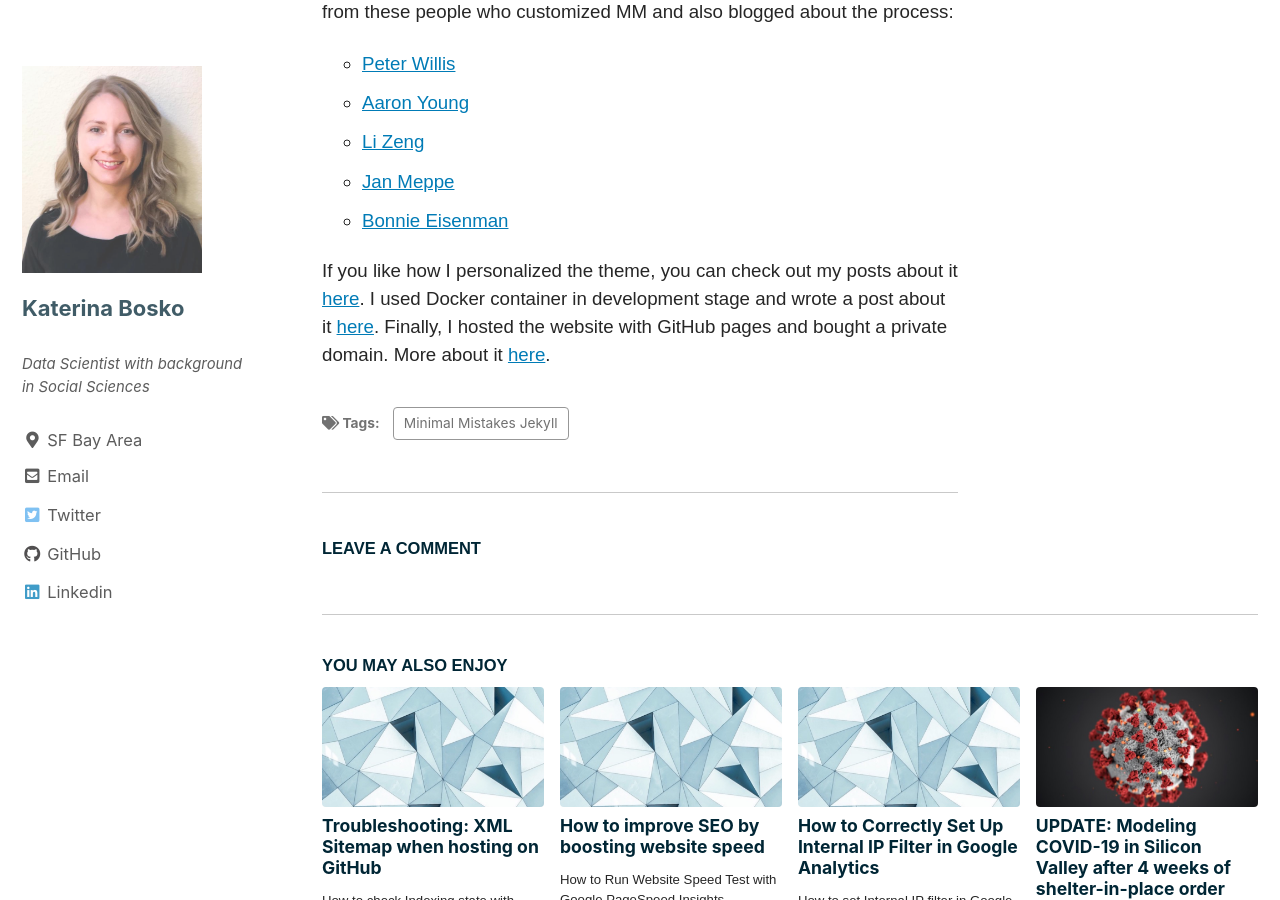
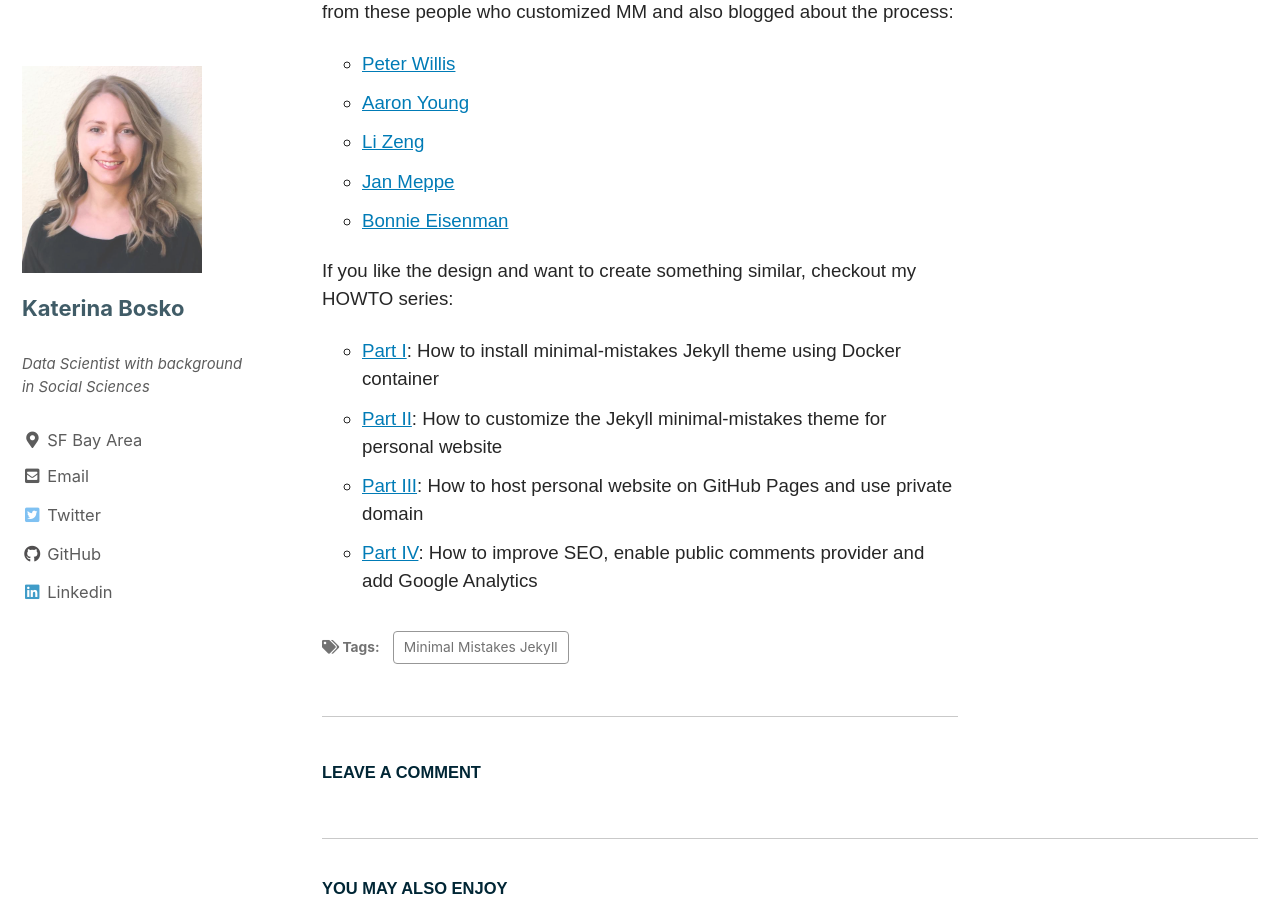
Before and after one commit to k-bosko/k-bosko.github.io, a Jekyll site: the page built from _posts/2019-08-28-Personal-Website-Mission-accomplished.md, in a window 1280 px wide and 900 px high, scrolled down 806 px. Built offline with Jekyll 4.4.1, drawn with Linux system fonts in a browser that asks for light colours; cached includes are drawn as plain includes; nearby versions of some CDN libraries; comment, search, counter and statistics services are not loaded.

Commit message:
updated starter post for better SEO

```diff
--- a/_posts/2019-08-28-Personal-Website-Mission-accomplished.md
+++ b/_posts/2019-08-28-Personal-Website-Mission-accomplished.md
@@ -24,6 +24,11 @@ No wonder that Minimal Mistakes is so popular. [It's GitHub](https://github.com/
   - [Bonnie Eisenman](https://blog.bonnieeisenman.com/)
 {: .text-justify}
 
-If you like how I personalized the theme, you can check out my posts about it [here](/Personal-website-with-Minimal-Mistakes-Jekyll-Theme-HOWTO-Part-II). I used Docker container in development stage and wrote a post about it [here](/Personal-website-with-Minimal-Mistakes-Jekyll-Theme-HOWTO-Part-I). Finally, I hosted the website with GitHub pages and bought a private domain. More about it [here](/Personal-website-with-Minimal-Mistakes-Jekyll-Theme-HOWTO-Part-III).
+If you like the design and want to create something similar, checkout my HOWTO series:
+
+- [Part I](https://www.cross-validated.com/Personal-website-with-Minimal-Mistakes-Jekyll-Theme-HOWTO-Part-I/): How to install minimal-mistakes Jekyll theme using Docker container
+- [Part II](https://www.cross-validated.com/Personal-website-with-Minimal-Mistakes-Jekyll-Theme-HOWTO-Part-II/): How to customize the Jekyll minimal-mistakes theme for personal website
+- [Part III](https://www.cross-validated.com/Personal-website-with-Minimal-Mistakes-Jekyll-Theme-HOWTO-Part-III/): How to host personal website on GitHub Pages and use private domain
+- [Part IV](https://www.cross-validated.com/Personal-website-with-Minimal-Mistakes-Jekyll-Theme-HOWTO-Part-IV/): How to improve SEO, enable public comments provider and add Google Analytics
 
 {: .text-justify}
```
